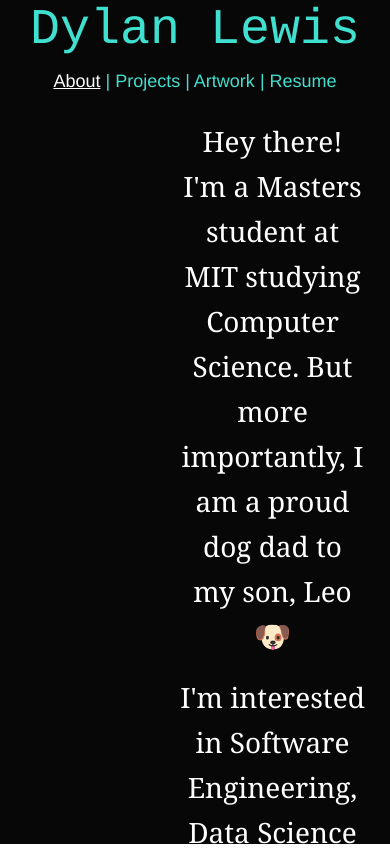
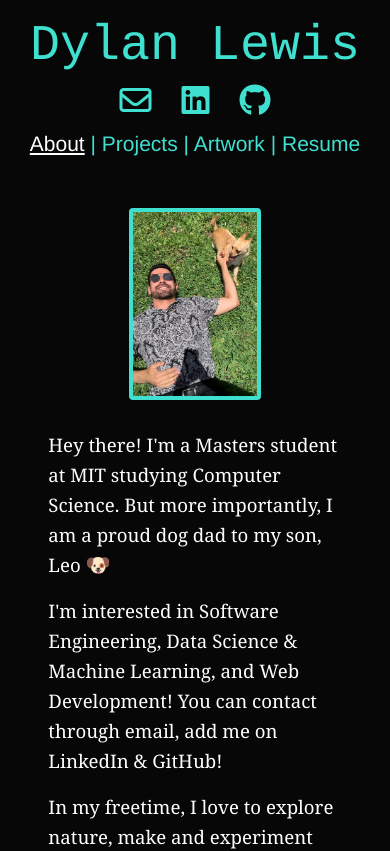
Before and after one commit to dyllew/dyllew.github.io, a Vue app: page /about in a window 390 px wide. Shown: the top 851 px of the page. Built offline with nearby package versions, Linux system fonts and the light colour scheme.

Commit message:
Finished making About page, Website header, and navbar responsive

```diff
--- a/package.json
+++ b/package.json
@@ -12,6 +12,7 @@
     "@fortawesome/fontawesome-svg-core": "^1.2.30",
     "@fortawesome/free-solid-svg-icons": "^5.14.0",
     "@fortawesome/vue-fontawesome": "^0.1.10",
+    "animate.css": "^4.1.0",
     "bootstrap": "^4.5.0",
     "bootstrap-vue": "^2.15.0",
     "core-js": "^3.6.5",
--- a/public/index.html
+++ b/public/index.html
@@ -5,6 +5,7 @@
     <meta http-equiv="X-UA-Compatible" content="IE=edge">
     <meta name="viewport" content="width=device-width,initial-scale=1.0,shrink-to-fit=no">
     <link rel="icon" href="./favicon.ico">
+    <link rel="stylesheet" href="http://maxcdn.bootstrapcdn.com/font-awesome/latest/css/font-awesome.min.css">
     <title>Dylan Lewis</title>
   </head>
   <body>
--- a/src/App.vue
+++ b/src/App.vue
@@ -1,10 +1,8 @@
 <template>
-  <div id="app" class="container-fluid h-100">
+  <div id="app" class="container-fluid p-3 min-vh-100">
     <Header />
     <NavBar v-if="this.$route.path !== `/`" />
-    <div class="row align-items-stretch p-4">
-      <router-view></router-view>
-    </div>
+    <router-view></router-view>
   </div>
 </template>
 
@@ -16,14 +14,21 @@
   name: 'App',
   components: {
     Header,
-    NavBar,
+    NavBar
   }
 }
 </script>
 
 <style>
-html, body {
-  height: 100%;
+
+html {
+  height: 100vh;
+}
+
+body {
+  min-height: 100vh;
+  margin: 0;
+  padding: 0;
 }
 
 #app {
--- a/src/components/About.vue
+++ b/src/components/About.vue
@@ -1,14 +1,14 @@
 <template>
-    <div class="about row align-items-center">
-        <div class="col">
+    <div class="row pt-5 about-me">
+        <div class="col-5 col-md-5 col-lg-5 col-xl-3 mx-auto my-auto">
             <img
               id="leo-and-dylan-pic"
               src="../../public/assets/leo_n_me.jpg"
               class="rounded img-fluid"
               alt="Leo and Dylan" />
         </div>
-        <div id="about-description" class="col">
-            <p>
+        <div id="about-description" class="col-10 col-md-6 col-lg-5 col-xl-6 mx-auto my-auto">
+            <p id="intro-paragraph">
               Hey there! I'm a Masters student at MIT studying
               Computer Science. But more importantly, I am a proud dog dad
               to my son, Leo 🐶
@@ -34,12 +34,7 @@
 }
 </script>
 
-<style>
-@media (max-width: 767.98px) {
-    #about-description {
-      font-size: 10px;
-    }
-}
+<style scoped>
 
 #leo-and-dylan-pic  {
   border: 4px solid turquoise;
@@ -47,7 +42,45 @@
 
 #about-description {
   font-family: Georgia, Cambria, Cochin, Times, 'Times New Roman', serif;
-  font-size: 30px;
+  font-size: 25px;
   color: white;
+  text-align: left;
+}
+
+@media (max-width: 900px) {
+
+    #leo-and-dylan-pic {
+      max-height: 500px;
+    }
+
+    #about-description p {
+      font-size: 20px;
+    }
+
+    #intro-paragraph {
+      padding-top: 30px;
+    }
+
+}
+
+@media (min-width: 1200px) {
+
+    #about-description p {
+      font-size: 30px;
+    }
+}
+
+@media (min-width: 1500px) {
+
+    #about-description p {
+      font-size: 40px;
+    }
+}
+
+@media (min-width: 1700px) {
+
+    #about-description p {
+      font-size: 43px;
+    }
 }
 </style>
--- a/src/components/Header.vue
+++ b/src/components/Header.vue
@@ -1,11 +1,24 @@
 <template>
-    <div class="row">
-        <div id="website-title" class="col">
-            <h1 id="name"> Dylan Lewis </h1>
+    <div class="row justify-content-end">
+        <div id="website-title" class="col-12 col-md-4 col-lg-4">
+            <h1 id="name animate__fadeInDown"> Dylan Lewis </h1>
         </div>
-        <!-- <div id="logos" class="col">
-            test
-        </div> -->
+        <div id="logos-col" class="col-md-4 my-auto">
+            <div class="d-flex flex-row justify-content-center justify-content-md-end">
+                <a href="mailto: drlewis@mit.edu">
+                    <i class="fa fa-envelope-o fa-3x"></i>
+                    <i class="fa fa-envelope-o fa-2x"></i>
+                </a>
+                <a href="https://www.linkedin.com/in/dylan-lewis-2020/" target="_blank">
+                    <i class="fa fa-linkedin-square fa-3x"></i>
+                    <i class="fa fa-linkedin-square fa-2x"></i>
+                </a>
+                <a href="https://github.com/dyllew/" target="_blank">
+                    <i class="fa fa-github fa-3x"></i>
+                    <i class="fa fa-github fa-2x"></i>
+                </a>
+            </div>
+        </div>
     </div>
 </template>
 
@@ -18,20 +31,36 @@
 </script>
 
 <style scoped>
+h1 {
+    font-size: 50px;
 
-@media only screen and (max-width: 767.98px) {
-    h1 {
-        font-size: 30px;
+}
+
+a {
+    color: turquoise;
+    margin-left: 15px;
+    margin-right: 15px;
+}
+
+a:hover {
+    color: white;
+}
+
+@media (max-width: 761px) {
+    .fa-3x {
+        display: none;
+    }
+}
+@media (min-width: 761px) {
+    .fa-2x {
+        display: none;
     }
 }
 
-h1 {
-    font-size: 50px;;
+@media (min-width: 768px) {
+    #logos-col {
+        justify-content: flex-end;
+    }
 }
 
-#logos {
-
-}
-
-
 </style>
--- a/src/components/NavBar.vue
+++ b/src/components/NavBar.vue
@@ -1,6 +1,6 @@
 <template>
-    <div class="row">
-      <div id="nav-bar" class="col-md-6 offset-md-3">
+    <div class="row pt-2 justify-content-center">
+      <div id="nav-bar" class="col-md-12">
           <router-link class="router-link" to="/about">About</router-link> |
           <router-link class="router-link" to="/projects">Projects</router-link> |
           <router-link class="router-link" to="/artwork">Artwork</router-link> |
@@ -24,9 +24,9 @@
   font-size: 30px;
 }
 
-@media (max-width: 400px) {
+@media (max-width: 500px) {
     #nav-bar {
-      font-size: 18px;
+      font-size: 21px;
     }
 }
 
```
Also changed, not shown: 1 other file (tests, documents, lock files or other folders).
